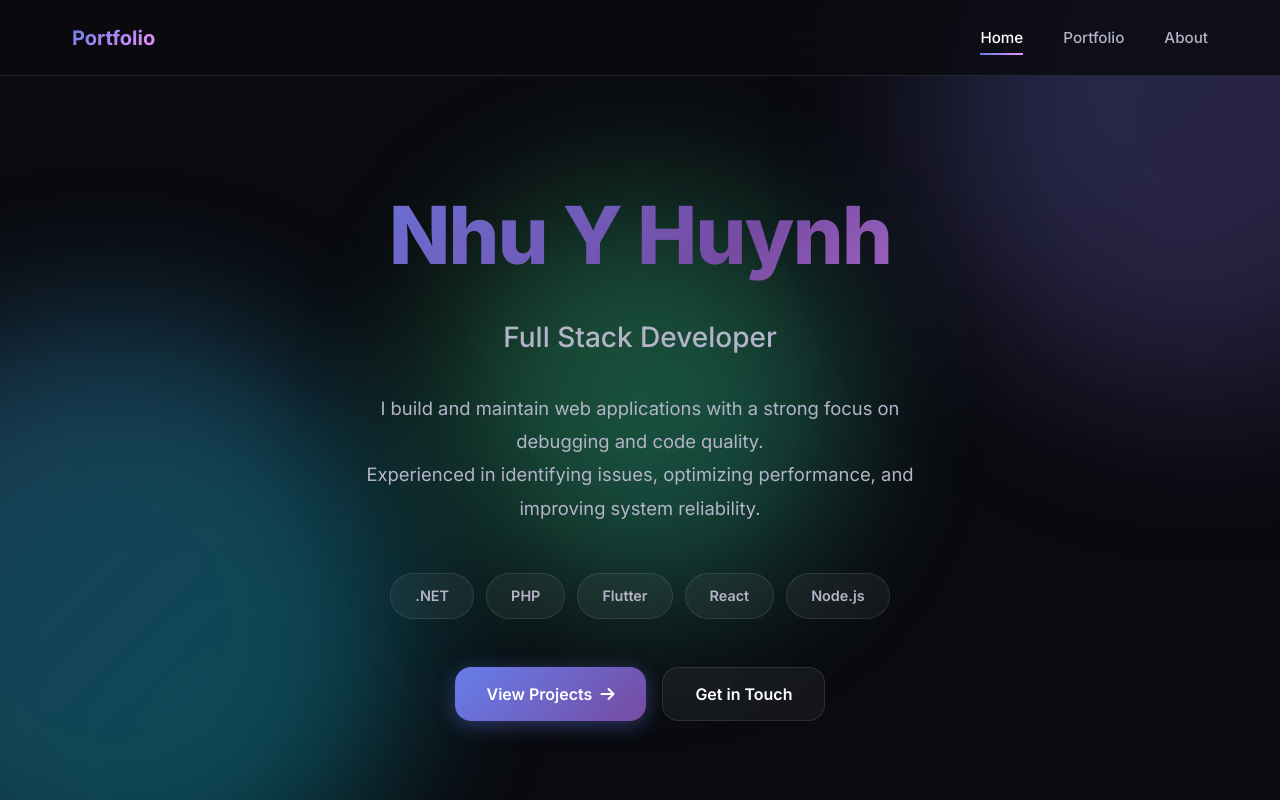
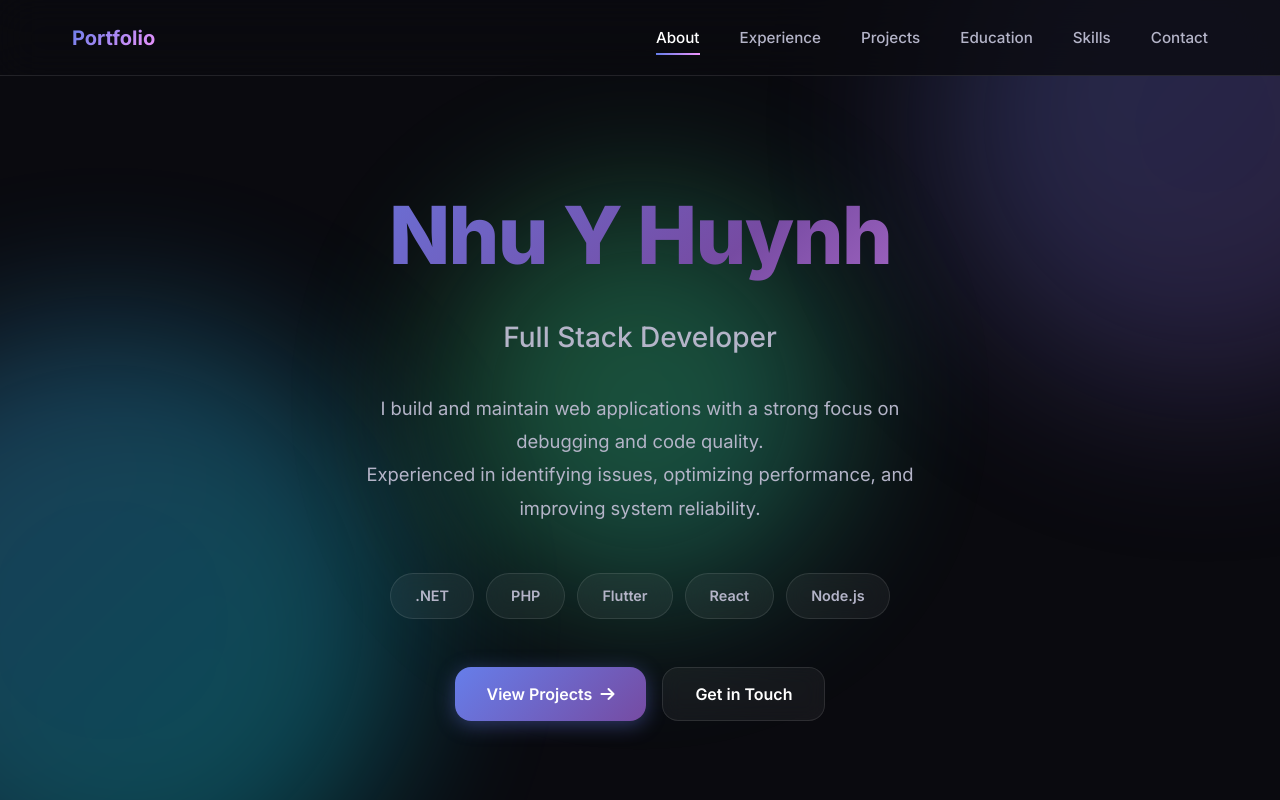
Before and after one commit to NhuYtech/portfolio, a React (Vite) app: page / in a window 1280 px wide. Built offline with nearby package versions, Linux system fonts and the light colour scheme.

Commit message:
feat: add new views and update navbar/view switcher

```diff
--- a/src/App.tsx
+++ b/src/App.tsx
@@ -3,9 +3,9 @@ import { useViewSwitcher, type View } from './hooks/useViewSwitcher';
 import { useScrollPrevention } from './hooks/useScrollPrevention';
 import BackgroundLayer from './components/BackgroundLayer';
 import Navbar from './components/Navbar';
-import HomeView from './components/views/HomeView';
-import PortfolioView from './components/views/PortfolioView';
 import AboutView from './components/views/AboutView';
+import ProjectsView from './components/views/ProjectsView';
+import ContactView from './components/views/ContactView';
 
 type ViewState = 'active' | 'leaving' | 'hidden';
 
@@ -29,12 +29,12 @@ function App() {
       <Navbar currentView={currentView} switchView={switchView} />
 
       <main className="content-container">
-        <HomeView
-          viewState={getViewState('home')}
+        <AboutView
+          viewState={getViewState('about')}
           switchView={switchView}
         />
-        <PortfolioView viewState={getViewState('portfolio')} />
-        <AboutView viewState={getViewState('about')} />
+        <ProjectsView viewState={getViewState('projects')} />
+        <ContactView viewState={getViewState('contact')} />
       </main>
 
       {/* Live region for screen reader announcements */}
--- a/src/components/Navbar.tsx
+++ b/src/components/Navbar.tsx
@@ -7,9 +7,12 @@ interface NavbarProps {
 }
 
 const NAV_ITEMS: { label: string; view: View }[] = [
-    { label: 'Home', view: 'home' },
-    { label: 'Portfolio', view: 'portfolio' },
     { label: 'About', view: 'about' },
+    { label: 'Experience', view: 'experience' },
+    { label: 'Projects', view: 'projects' },
+    { label: 'Education', view: 'education' },
+    { label: 'Skills', view: 'skills' },
+    { label: 'Contact', view: 'contact' },
 ];
 
 export default function Navbar({ currentView, switchView }: NavbarProps) {
--- a/src/components/views/AboutView.tsx
+++ b/src/components/views/AboutView.tsx
@@ -1,10 +1,14 @@
-import ContactCard from '../ui/ContactCard';
+import type { View } from '../../hooks/useViewSwitcher';
+import SkillBadge from '../ui/SkillBadge';
+
+const SKILLS = ['.NET', 'PHP', 'Flutter', 'React', 'Node.js'];
 
 interface AboutViewProps {
     viewState: 'active' | 'leaving' | 'hidden';
+    switchView: (view: View) => void;
 }
 
-export default function AboutView({ viewState }: AboutViewProps) {
+export default function AboutView({ viewState, switchView }: AboutViewProps) {
     const className = `view${viewState === 'active' ? ' active' : viewState === 'leaving' ? ' leaving' : ''}`;
 
     return (
@@ -15,34 +19,36 @@ export default function AboutView({ viewState }: AboutViewProps) {
             aria-labelledby="about-tab"
         >
             <div className="view-content">
-                <div className="section-header">
-                    <h2 className="section-title">
-                        <span className="gradient-text">Let&apos;s Connect</span>
-                    </h2>
-                    <p className="section-subtitle">Open to opportunities and collaborations</p>
-                </div>
+                <div className="hero-content">
+                    <h1 className="hero-name">
+                        <span className="gradient-text">Nhu Y Huynh</span>
+                    </h1>
 
-                <div className="contact-grid">
-                    <ContactCard
-                        href="mailto:huynhnhuy.tech@gmail.com"
-                        icon="fas fa-envelope"
-                        title="Email"
-                        subtitle="huynhnhuy.tech@gmail.com"
-                    />
-                    <ContactCard
-                        href="https://github.com/NhuYtech"
-                        icon="fab fa-github"
-                        title="GitHub"
-                        subtitle="NhuYtech"
-                        external
-                    />
-                    <ContactCard
-                        href="https://www.linkedin.com/in/huỳnh-như-ý-94154a331/"
-                        icon="fab fa-linkedin"
-                        title="LinkedIn"
-                        subtitle="Huỳnh Như Ý"
-                        external
-                    />
+                    <p className="hero-title">Full Stack Developer</p>
+
+                    <p className="hero-summary">
+                        I build and maintain web applications with a strong focus on debugging and code
+                        quality.
+                        <br />
+                        Experienced in identifying issues, optimizing performance, and improving system
+                        reliability.
+                    </p>
+
+                    <div className="skills-grid">
+                        {SKILLS.map((skill) => (
+                            <SkillBadge key={skill} label={skill} />
+                        ))}
+                    </div>
+
+                    <div className="hero-cta">
+                        <button className="btn-primary" onClick={() => switchView('projects')}>
+                            <span>View Projects</span>
+                            <i className="fas fa-arrow-right" aria-hidden="true" />
+                        </button>
+                        <button className="btn-secondary" onClick={() => switchView('contact')}>
+                            <span>Get in Touch</span>
+                        </button>
+                    </div>
                 </div>
             </div>
         </article>
--- /dev/null
+++ b/src/components/views/ContactView.tsx
@@ -0,0 +1,50 @@
+import ContactCard from '../ui/ContactCard';
+
+interface ContactViewProps {
+    viewState: 'active' | 'leaving' | 'hidden';
+}
+
+export default function ContactView({ viewState }: ContactViewProps) {
+    const className = `view${viewState === 'active' ? ' active' : viewState === 'leaving' ? ' leaving' : ''}`;
+
+    return (
+        <article
+            id="contact-view"
+            className={className}
+            role="tabpanel"
+            aria-labelledby="contact-tab"
+        >
+            <div className="view-content">
+                <div className="section-header">
+                    <h2 className="section-title">
+                        <span className="gradient-text">Let&apos;s Connect</span>
+                    </h2>
+                    <p className="section-subtitle">Open to opportunities and collaborations</p>
+                </div>
+
+                <div className="contact-grid">
+                    <ContactCard
+                        href="mailto:huynhnhuy.tech@gmail.com"
+                        icon="fas fa-envelope"
+                        title="Email"
+                        subtitle="huynhnhuy.tech@gmail.com"
+                    />
+                    <ContactCard
+                        href="https://github.com/NhuYtech"
+                        icon="fab fa-github"
+                        title="GitHub"
+                        subtitle="NhuYtech"
+                        external
+                    />
+                    <ContactCard
+                        href="https://www.linkedin.com/in/huỳnh-như-ý-94154a331/"
+                        icon="fab fa-linkedin"
+                        title="LinkedIn"
+                        subtitle="Huỳnh Như Ý"
+                        external
+                    />
+                </div>
+            </div>
+        </article>
+    );
+}
--- a/src/components/views/HomeView.tsx
+++ b/src/components/views/HomeView.tsx
@@ -41,7 +41,7 @@ export default function HomeView({ viewState, switchView }: HomeViewProps) {
                     </div>
 
                     <div className="hero-cta">
-                        <button className="btn-primary" onClick={() => switchView('portfolio')}>
+                        <button className="btn-primary" onClick={() => switchView('projects')}>
                             <span>View Projects</span>
                             <i className="fas fa-arrow-right" aria-hidden="true" />
                         </button>
--- /dev/null
+++ b/src/components/views/ProjectsView.tsx
@@ -0,0 +1,34 @@
+import { projects } from '../../data/projects';
+import ProjectCard from '../ui/ProjectCard';
+
+interface ProjectsViewProps {
+    viewState: 'active' | 'leaving' | 'hidden';
+}
+
+export default function ProjectsView({ viewState }: ProjectsViewProps) {
+    const className = `view${viewState === 'active' ? ' active' : viewState === 'leaving' ? ' leaving' : ''}`;
+
+    return (
+        <article
+            id="projects-view"
+            className={className}
+            role="tabpanel"
+            aria-labelledby="projects-tab"
+        >
+            <div className="view-content">
+                <div className="section-header">
+                    <h2 className="section-title">
+                        <span className="gradient-text">Featured Projects</span>
+                    </h2>
+                    <p className="section-subtitle">Recent work showcasing technical expertise</p>
+                </div>
+
+                <div className="projects-container">
+                    {projects.map((project) => (
+                        <ProjectCard key={project.id} project={project} />
+                    ))}
+                </div>
+            </div>
+        </article>
+    );
+}
--- a/src/hooks/useViewSwitcher.ts
+++ b/src/hooks/useViewSwitcher.ts
@@ -1,8 +1,8 @@
 import { useState, useCallback, useEffect, useRef } from 'react';
 
-export type View = 'home' | 'portfolio' | 'about';
+export type View = 'about' | 'experience' | 'projects' | 'education' | 'skills' | 'contact';
 
-const VALID_VIEWS: View[] = ['home', 'portfolio', 'about'];
+const VALID_VIEWS: View[] = ['about', 'experience', 'projects', 'education', 'skills', 'contact'];
 const TRANSITION_DURATION = 350; // must match CSS transition duration
 
 function isValidView(value: string): value is View {
@@ -20,7 +20,7 @@ export function useViewSwitcher(): UseViewSwitcherReturn {
     const [currentView, setCurrentView] = useState<View>(() => {
         // Initialise from URL hash so the first render is already correct
         const hash = window.location.hash.substring(1);
-        return isValidView(hash) ? hash : 'home';
+        return isValidView(hash) ? hash : 'about';
     });
     const [leavingView, setLeavingView] = useState<View | null>(null);
     const [isTransitioning, setIsTransitioning] = useState(false);
```
